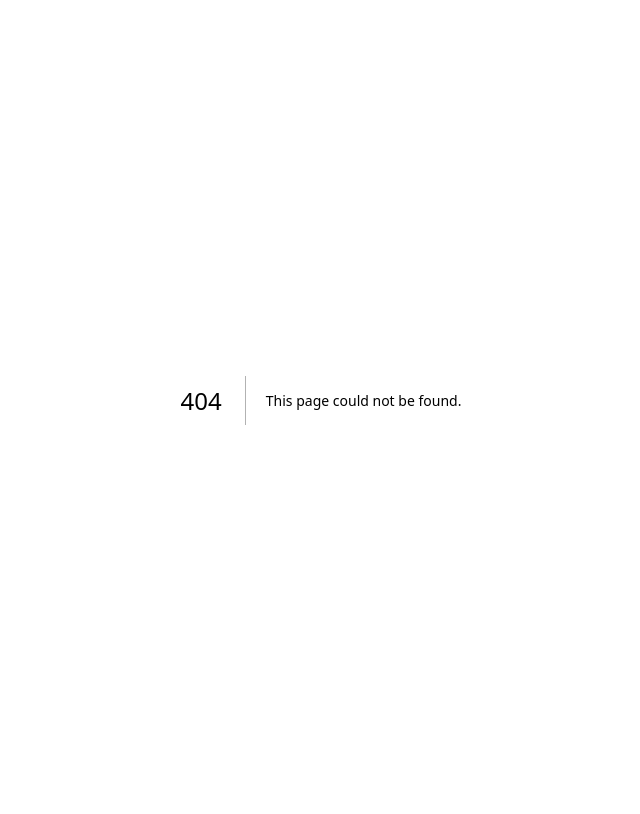
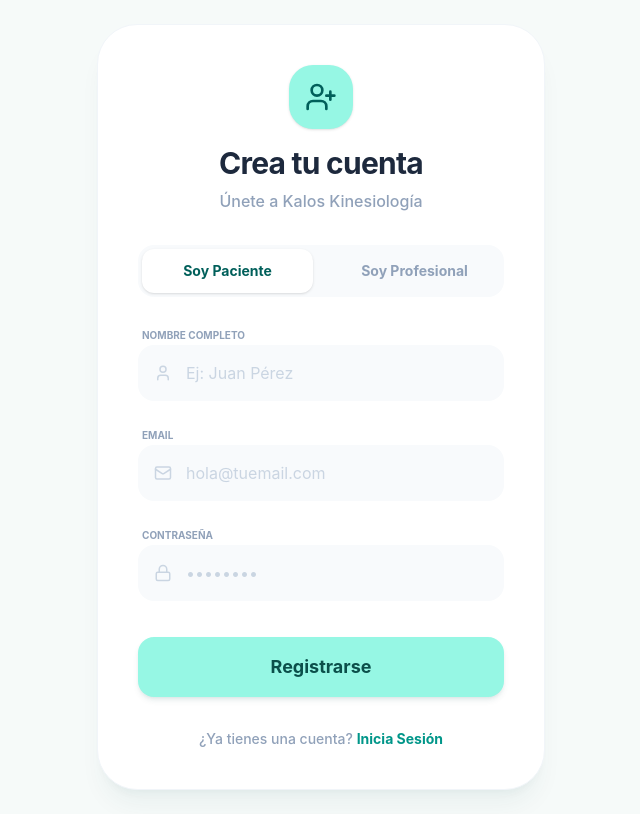
Before and after one commit to kalosprime/kalos-kinesiologia-jf, a Next.js app: page /register in a window 1280 px wide. Before the commit this address had no page. Shown: the whole page, without its empty margins (319-959 px from the left). Built offline with nearby package versions, Linux system fonts and the light colour scheme; no server answers.

Commit message:
Auth con Supabase: Creación de Registro real y Login funcional

```diff
--- a/src/app/login/page.tsx
+++ b/src/app/login/page.tsx
@@ -1,6 +1,47 @@
+'use client';
+
 import { Activity, Mail, Lock } from 'lucide-react';
+import Link from 'next/link';
+import { useState } from 'react';
+import { supabase } from '@/lib/supabase';
+import { useRouter } from 'next/navigation';
 
 export default function LoginPage() {
+  const [email, setEmail] = useState('');
+  const [password, setPassword] = useState('');
+  const [loading, setLoading] = useState(false);
+  const [message, setMessage] = useState('');
+  const router = useRouter();
+
+  const handleLogin = async (e: React.FormEvent) => {
+    e.preventDefault();
+    setLoading(true);
+    setMessage('');
+
+    try {
+      const { data, error } = await supabase.auth.signInWithPassword({
+        email,
+        password,
+      });
+
+      if (error) {
+        setMessage('Error: Credenciales incorrectas');
+      } else {
+        // Redirigir según el rol del usuario (esto se pulirá luego con la DB)
+        const userRole = data.user?.user_metadata?.role;
+        if (userRole === 'professional') {
+          router.push('/pro-dashboard');
+        } else {
+          router.push('/dashboard');
+        }
+      }
+    } catch (error: any) {
+      setMessage('Error inesperado');
+    } finally {
+      setLoading(false);
+    }
+  };
+
   return (
     <div className="min-h-screen bg-teal-50/30 flex items-center justify-center p-6">
       <div className="bg-white w-full max-w-md p-10 rounded-[2.5rem] border border-slate-100 shadow-xl shadow-teal-900/5">
@@ -9,16 +50,19 @@ export default function LoginPage() {
             <Activity className="text-teal-800" size={32} />
           </div>
           <h1 className="text-3xl font-bold text-slate-800 tracking-tight text-center">Bienvenido a Kalos JF</h1>
-          <p className="text-slate-400 mt-2 font-medium text-center">Gestión clínica para kinesiólogos</p>
+          <p className="text-slate-400 mt-2 font-medium text-center">Inicia sesión en tu portal</p>
         </div>
 
-        <form className="space-y-6">
+        <form onSubmit={handleLogin} className="space-y-6">
           <div className="space-y-2">
-            <label className="text-xs font-bold text-slate-400 uppercase ml-1">Email Profesional</label>
+            <label className="text-xs font-bold text-slate-400 uppercase ml-1">Email</label>
             <div className="relative">
               <Mail className="absolute left-4 top-1/2 -translate-y-1/2 text-slate-300" size={18} />
               <input
                 type="email"
+                required
+                value={email}
+                onChange={(e) => setEmail(e.target.value)}
                 placeholder="hola@tuemail.com"
                 className="w-full bg-slate-50 border-none p-4 pl-12 rounded-2xl text-slate-800 placeholder:text-slate-300 outline-none focus:ring-2 ring-teal-200 transition-all"
               />
@@ -31,19 +75,32 @@ export default function LoginPage() {
               <Lock className="absolute left-4 top-1/2 -translate-y-1/2 text-slate-300" size={18} />
               <input
                 type="password"
+                required
+                value={password}
+                onChange={(e) => setPassword(e.target.value)}
                 placeholder="••••••••"
                 className="w-full bg-slate-50 border-none p-4 pl-12 rounded-2xl text-slate-800 placeholder:text-slate-300 outline-none focus:ring-2 ring-teal-200 transition-all"
               />
             </div>
           </div>
 
-          <button className="w-full bg-teal-200 hover:bg-teal-300 text-teal-900 p-4 rounded-2xl font-bold text-lg shadow-md shadow-teal-900/10 transition-all transform active:scale-[0.98]">
-            Entrar al Dashboard
+          {message && (
+            <p className={`text-sm text-center font-bold p-3 rounded-xl ${message.includes('Error') ? 'bg-red-50 text-red-600' : 'bg-green-50 text-green-600'}`}>
+              {message}
+            </p>
+          )}
+
+          <button
+            type="submit"
+            disabled={loading}
+            className="w-full bg-teal-200 hover:bg-teal-300 text-teal-900 p-4 rounded-2xl font-bold text-lg shadow-md shadow-teal-900/10 transition-all transform active:scale-[0.98] disabled:opacity-50"
+          >
+            {loading ? 'Iniciando sesión...' : 'Entrar al Dashboard'}
           </button>
         </form>
 
         <p className="text-center mt-10 text-sm text-slate-400 font-medium">
-          ¿Problemas con tu acceso? <span className="text-teal-600 cursor-pointer">Contactar soporte</span>
+          ¿No tienes una cuenta? <Link href="/register" className="text-teal-600 font-bold hover:underline">Regístrate gratis</Link>
         </p>
       </div>
     </div>
--- /dev/null
+++ b/src/app/register/page.tsx
@@ -0,0 +1,142 @@
+'use client';
+
+import { Activity, Mail, Lock, UserPlus, User } from 'lucide-react';
+import Link from 'next/link';
+import { useState } from 'react';
+import { supabase } from '@/lib/supabase';
+
+export default function RegisterPage() {
+  const [email, setEmail] = useState('');
+  const [password, setPassword] = useState('');
+  const [name, setName] = useState('');
+  const [role, setRole] = useState<'patient' | 'professional'>('patient');
+  const [loading, setLoading] = useState(false);
+  const [message, setMessage] = useState('');
+
+  const handleRegister = async (e: React.FormEvent) => {
+    e.preventDefault();
+    setLoading(true);
+    setMessage('');
+
+    try {
+      // 1. Crear el usuario en Supabase Auth
+      const { data, error } = await supabase.auth.signUp({
+        email,
+        password,
+        options: {
+          data: {
+            full_name: name,
+            role: role
+          }
+        }
+      });
+
+      if (error) {
+        setMessage('Error al registrar: ' + error.message);
+      } else {
+        setMessage('¡Cuenta creada con éxito! Ahora puedes iniciar sesión.');
+      }
+    } catch (error: any) {
+      setMessage('Error inesperado: ' + error.message);
+    } finally {
+      setLoading(false);
+    }
+  };
+
+  return (
+    <div className="min-h-screen bg-teal-50/30 flex items-center justify-center p-6">
+      <div className="bg-white w-full max-w-md p-10 rounded-[2.5rem] border border-slate-100 shadow-xl shadow-teal-900/5">
+        <div className="flex flex-col items-center mb-8">
+          <div className="w-16 h-16 bg-teal-200 rounded-3xl flex items-center justify-center mb-4 shadow-sm">
+            <UserPlus className="text-teal-800" size={32} />
+          </div>
+          <h1 className="text-3xl font-bold text-slate-800 tracking-tight text-center">Crea tu cuenta</h1>
+          <p className="text-slate-400 mt-2 font-medium text-center">Únete a Kalos Kinesiología</p>
+        </div>
+
+        <form onSubmit={handleRegister} className="space-y-5">
+          {/* Selector de Rol */}
+          <div className="flex gap-4 p-1 bg-slate-50 rounded-2xl mb-6">
+            <button
+              type="button"
+              onClick={() => setRole('patient')}
+              className={`flex-1 py-3 rounded-xl font-bold text-sm transition-all ${role === 'patient' ? 'bg-white text-teal-800 shadow-sm' : 'text-slate-400'}`}
+            >
+              Soy Paciente
+            </button>
+            <button
+              type="button"
+              onClick={() => setRole('professional')}
+              className={`flex-1 py-3 rounded-xl font-bold text-sm transition-all ${role === 'professional' ? 'bg-white text-teal-800 shadow-sm' : 'text-slate-400'}`}
+            >
+              Soy Profesional
+            </button>
+          </div>
+
+          <div className="space-y-2">
+            <label className="text-[10px] font-bold text-slate-400 uppercase ml-1">Nombre Completo</label>
+            <div className="relative">
+              <User className="absolute left-4 top-1/2 -translate-y-1/2 text-slate-300" size={18} />
+              <input
+                type="text"
+                required
+                value={name}
+                onChange={(e) => setName(e.target.value)}
+                placeholder="Ej: Juan Pérez"
+                className="w-full bg-slate-50 border-none p-4 pl-12 rounded-2xl text-slate-800 placeholder:text-slate-300 outline-none focus:ring-2 ring-teal-200 transition-all"
+              />
+            </div>
+          </div>
+
+          <div className="space-y-2">
+            <label className="text-[10px] font-bold text-slate-400 uppercase ml-1">Email</label>
+            <div className="relative">
+              <Mail className="absolute left-4 top-1/2 -translate-y-1/2 text-slate-300" size={18} />
+              <input
+                type="email"
+                required
+                value={email}
+                onChange={(e) => setEmail(e.target.value)}
+                placeholder="hola@tuemail.com"
+                className="w-full bg-slate-50 border-none p-4 pl-12 rounded-2xl text-slate-800 placeholder:text-slate-300 outline-none focus:ring-2 ring-teal-200 transition-all"
+              />
+            </div>
+          </div>
+
+          <div className="space-y-2">
+            <label className="text-[10px] font-bold text-slate-400 uppercase ml-1">Contraseña</label>
+            <div className="relative">
+              <Lock className="absolute left-4 top-1/2 -translate-y-1/2 text-slate-300" size={18} />
+              <input
+                type="password"
+                required
+                value={password}
+                onChange={(e) => setPassword(e.target.value)}
+                placeholder="••••••••"
+                className="w-full bg-slate-50 border-none p-4 pl-12 rounded-2xl text-slate-800 placeholder:text-slate-300 outline-none focus:ring-2 ring-teal-200 transition-all"
+              />
+            </div>
+          </div>
+
+          {message && (
+            <p className={`text-sm text-center font-bold p-3 rounded-xl ${message.includes('Error') ? 'bg-red-50 text-red-600' : 'bg-green-50 text-green-600'}`}>
+              {message}
+            </p>
+          )}
+
+          <button
+            type="submit"
+            disabled={loading}
+            className="w-full mt-4 bg-teal-200 hover:bg-teal-300 text-teal-900 p-4 rounded-2xl font-bold text-lg shadow-md shadow-teal-900/10 transition-all active:scale-[0.98] disabled:opacity-50"
+          >
+            {loading ? 'Creando cuenta...' : 'Registrarse'}
+          </button>
+        </form>
+
+        <p className="text-center mt-8 text-sm text-slate-400 font-medium">
+          ¿Ya tienes una cuenta? <Link href="/login" className="text-teal-600 font-bold hover:underline">Inicia Sesión</Link>
+        </p>
+      </div>
+    </div>
+  );
+}
--- /dev/null
+++ b/src/lib/supabase.ts
@@ -0,0 +1,6 @@
+import { createClient } from '@supabase/supabase-js';
+
+const supabaseUrl = process.env.NEXT_PUBLIC_SUPABASE_URL || '';
+const supabaseAnonKey = process.env.NEXT_PUBLIC_SUPABASE_ANON_KEY || '';
+
+export const supabase = createClient(supabaseUrl, supabaseAnonKey);
```
